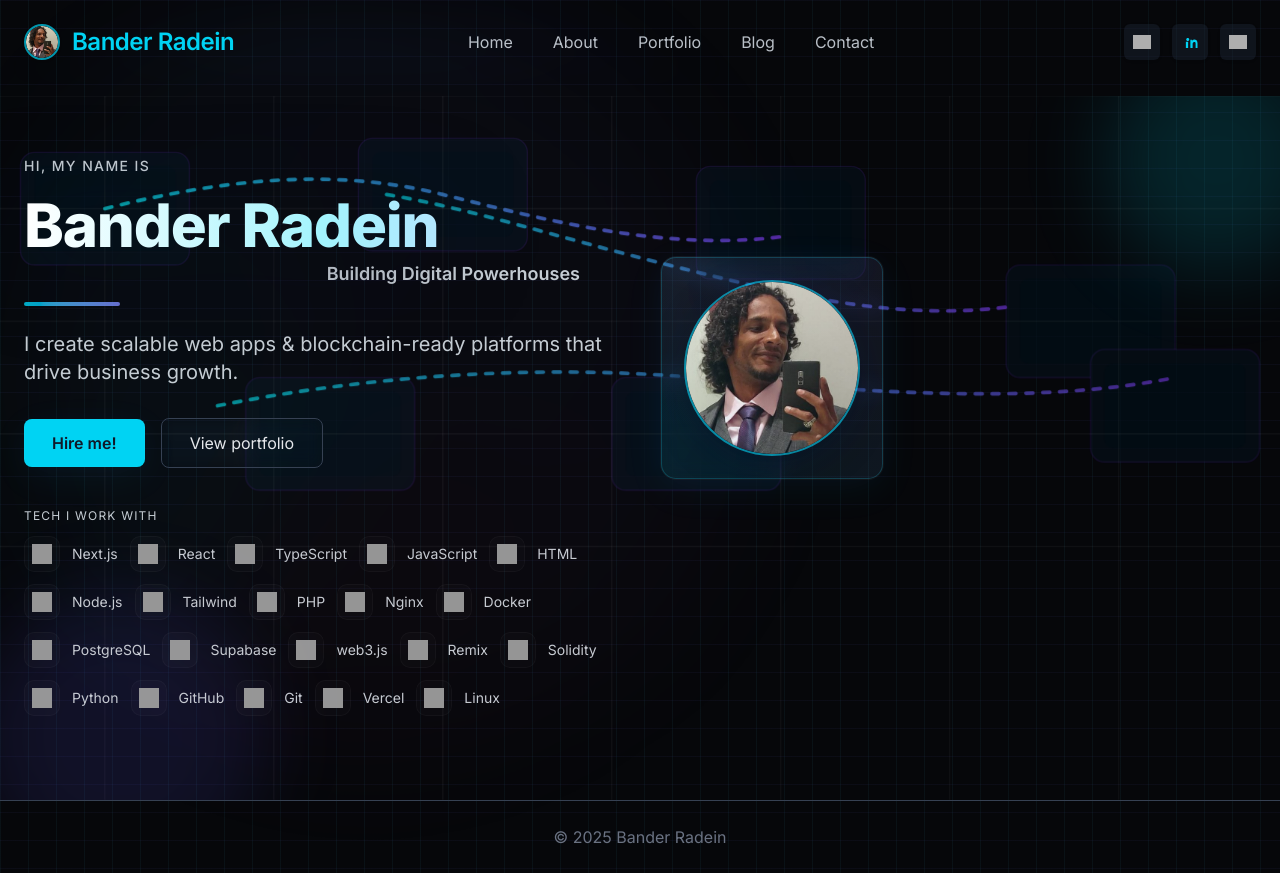
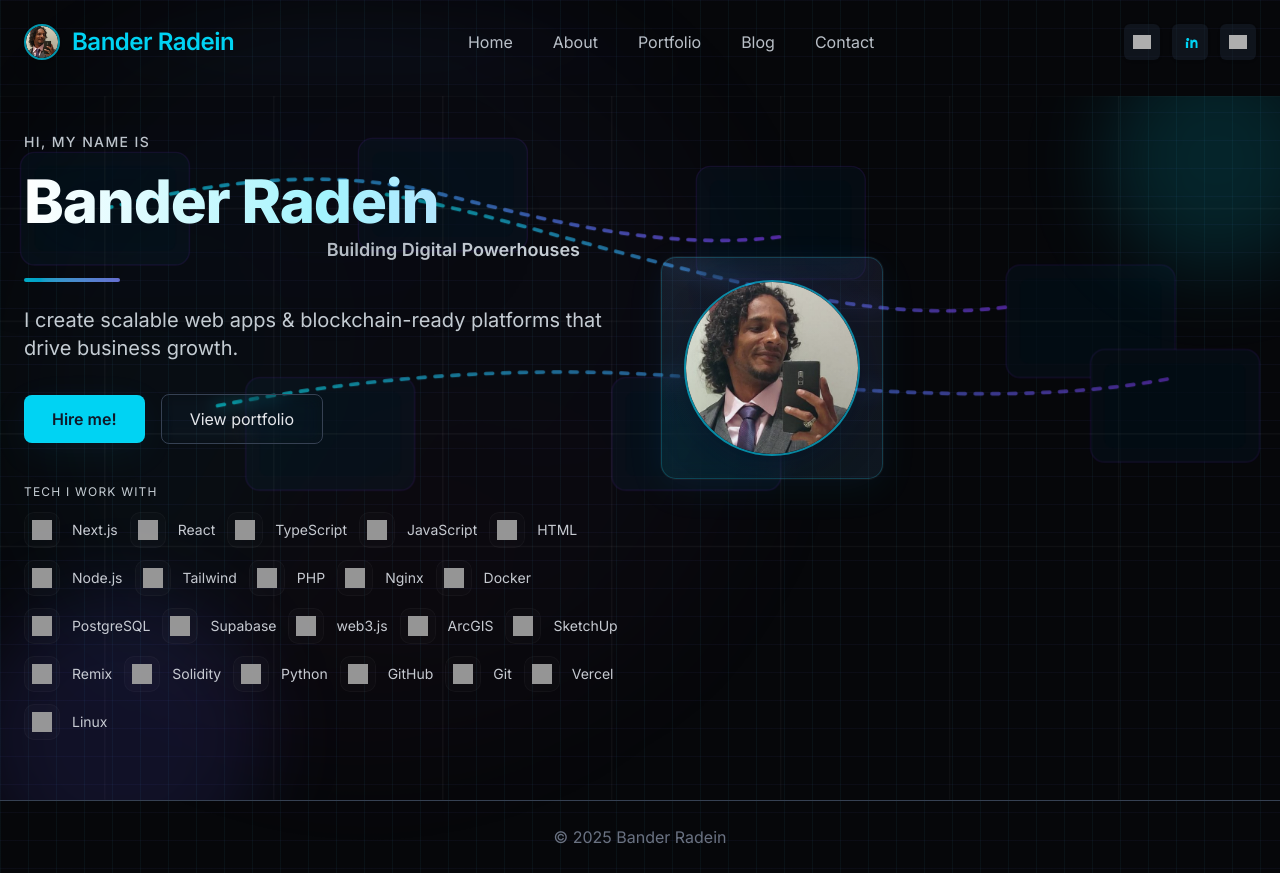
Before and after one commit to bandarof/radein-frontend, a Next.js app: page / in a window 1280 px wide. Built offline with nearby package versions, Linux system fonts and the light colour scheme; grey boxes are pictures that could not be loaded.

Commit message:
Add ArcGIS and SketchUp to tech logos
cgen-9114466afdc54373bcfdca975ce1d332

```diff
--- a/app/components/TechLogos.tsx
+++ b/app/components/TechLogos.tsx
@@ -28,7 +28,9 @@ const logos: Logo[] = [
   { name: "PostgreSQL", slug: "postgresql", color: "336791", desc: "Advanced open‑source relational database with strong SQL and extensibility." },
   { name: "Supabase", slug: "supabase", color: "3ECF8E", desc: "Open source Firebase alternative: Postgres, Auth, Storage, and real‑time APIs." },
   { name: "web3.js", slug: "web3dotjs", color: "143CFB", desc: "JavaScript libraries for interacting with Ethereum and EVM-compatible blockchains." },
-  { name: "Remix", slug: "remix", color: "B4282E", desc: "Full‑stack web framework focusing on web standards, forms, and nested routing." },
+    { name: "ArcGIS", slug: "arcgis", color: "007AC2", desc: "Geospatial mapping and GIS platform for mapping, spatial analysis, and geodata management." },
+    { name: "SketchUp", slug: "sketchup", color: "EA3323", desc: "3D modeling software for architecture, construction, and design visualization." },
+    { name: "Remix", slug: "remix", color: "B4282E", desc: "Full‑stack web framework focusing on web standards, forms, and nested routing." },
   { name: "Solidity", slug: "solidity", color: "363636", desc: "Contract‑oriented language for writing smart contracts on Ethereum." },
   { name: "Python", slug: "python", color: "3776AB", desc: "Versatile programming language for scripting, data, and backend services." },
   { name: "GitHub", slug: "github", color: "181717", desc: "Code hosting platform for collaboration, CI/CD, issues, and code review." },
```
